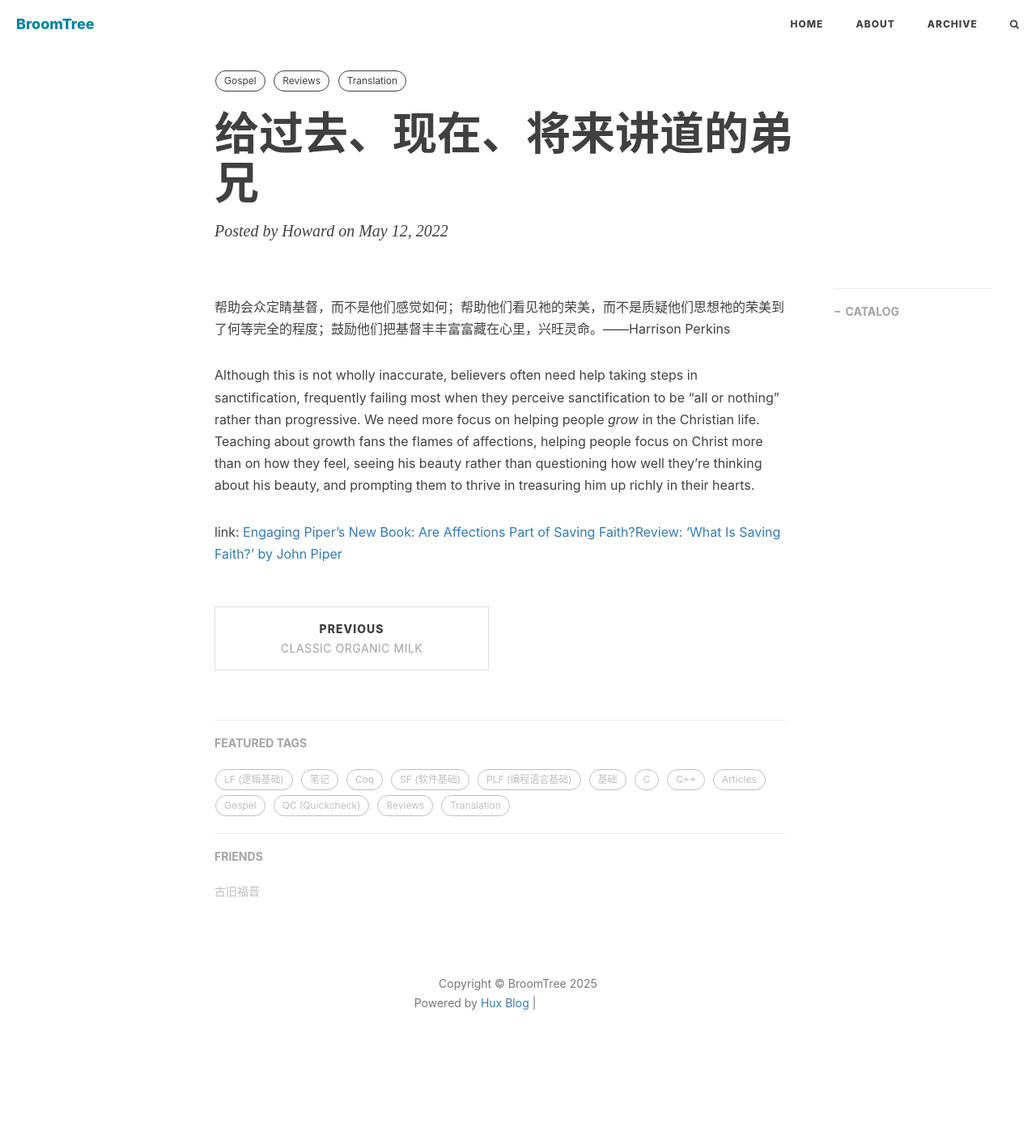
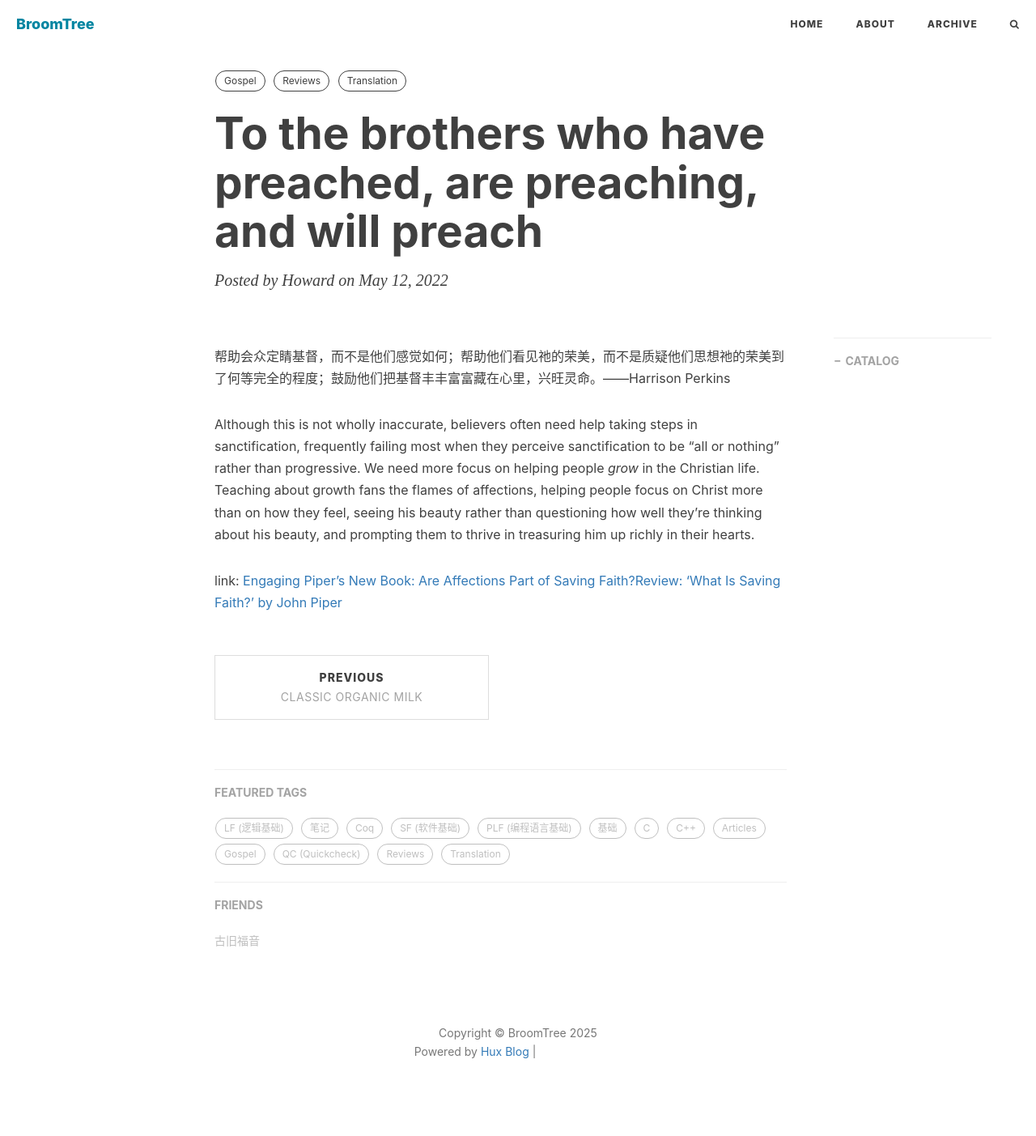
Before and after one commit to ooigooig/daily_blog, a Jekyll site: the page built from _posts/2022-05-12-preach.md, in a window 1280 px wide. Shown: the whole page at 81% size. Built offline with Jekyll 4.4.1, drawn with Linux system fonts in a browser that asks for light colours; nearby versions of some CDN libraries; comment, search, counter and statistics services are not loaded; before the commit the page ends 1343 px from its top, so only the background shows below that; grey boxes are pictures that could not be loaded.

Commit message:
changed title

```diff
--- a/_posts/2022-05-12-harrison-perkins.md
+++ b/_posts/2022-05-12-preach.md
@@ -1,6 +1,6 @@
 ---
 layout: post
-title: "给过去、现在、将来讲道的弟兄"
+title: "To the brothers who have preached, are preaching, and will preach"
 author: "Howard"
 header-style: text
 catalog: true
```
